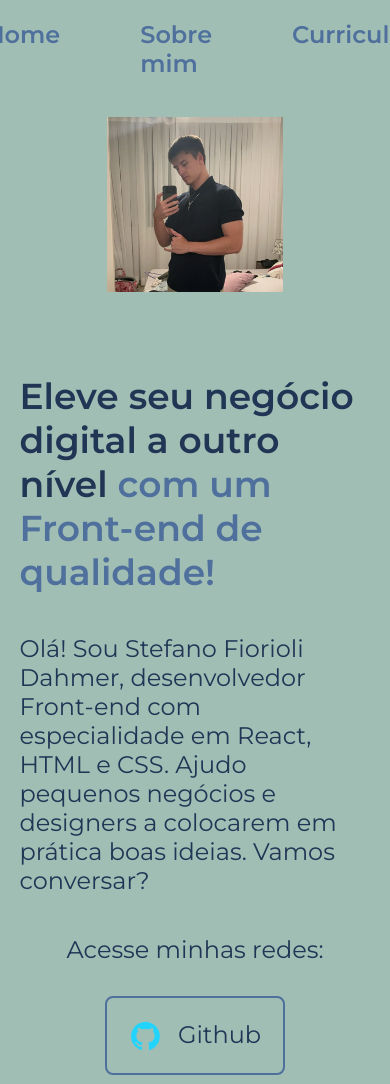
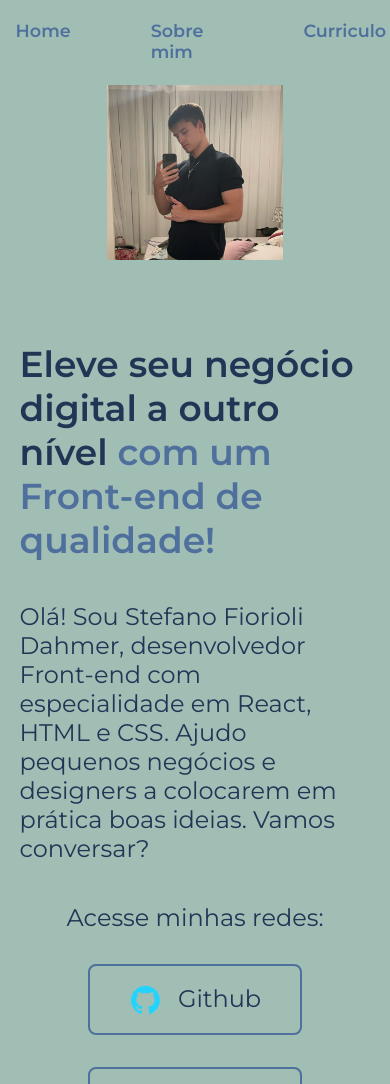
Before and after one commit to stefanodahmer/portfolio, a plain HTML site: page index.html in a window 390 px wide. Shown: the top 1084 px of the page. Drawn offline with Linux system fonts and the light colour scheme.

Commit message:
Mudança responsiva

```diff
--- a/style/style.css
+++ b/style/style.css
@@ -128,14 +128,17 @@ body{
     color: var(--cor-terciaria);
 }
 
-@media(max-width: 1395px){
+@media(max-width: 768px){
     .cabecalho{
-        padding: 5% 20% 5% 20%;
+        padding: 5% 1% 1% 4%;
         flex-wrap: wrap;
+
     }
     .cabecalho__menu{
         justify-content: center;
-
+    }
+    .cabecalho__menu__link{
+        font-size: 1.1rem;
     }
     .apresentacao{
         flex-direction: column-reverse;
@@ -144,5 +147,8 @@ body{
     .apresentacao__conteudo{
         width: auto;
     }
+    .apresentacao__links__navegacao{
+        padding: 5%;
+    }
 
 }
```
